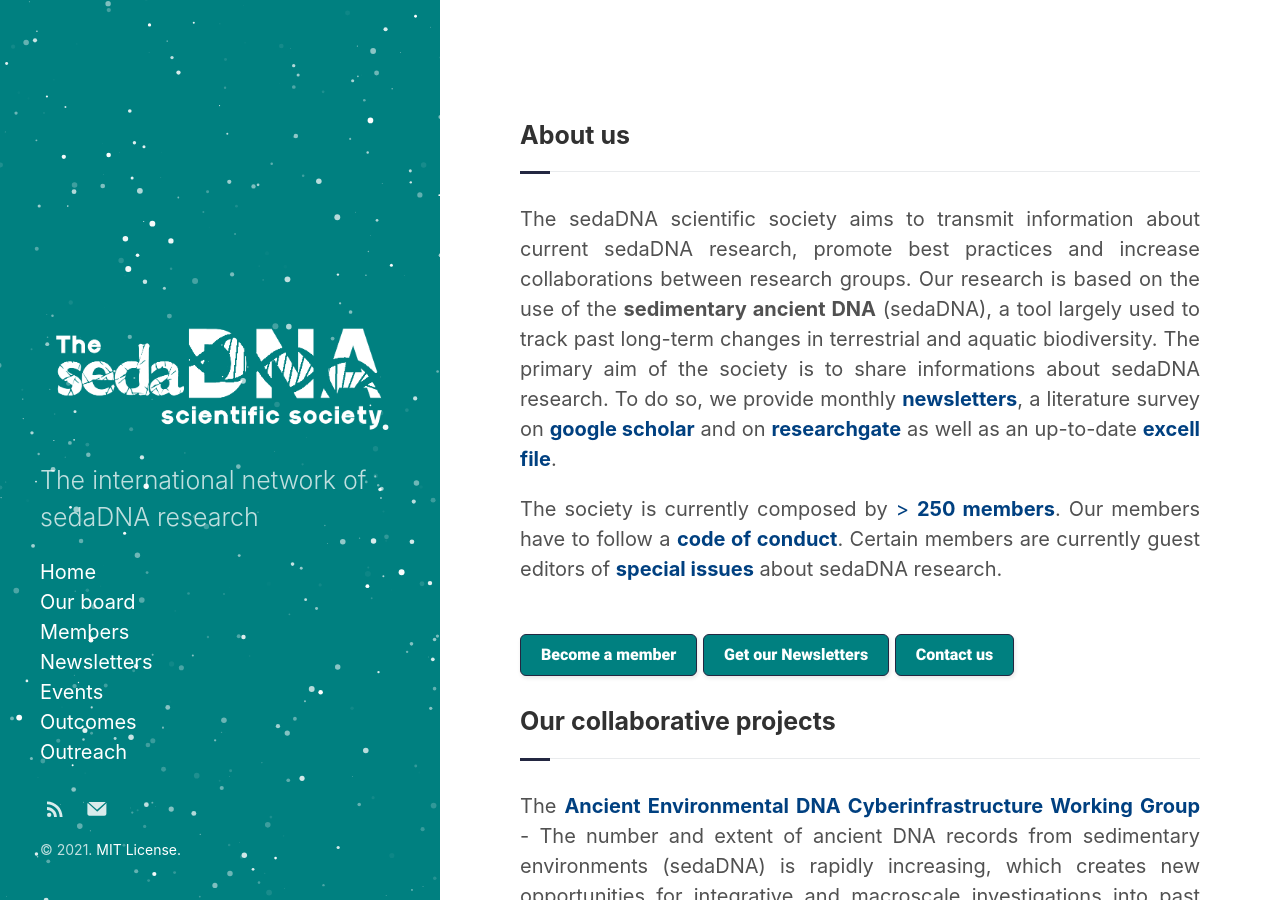
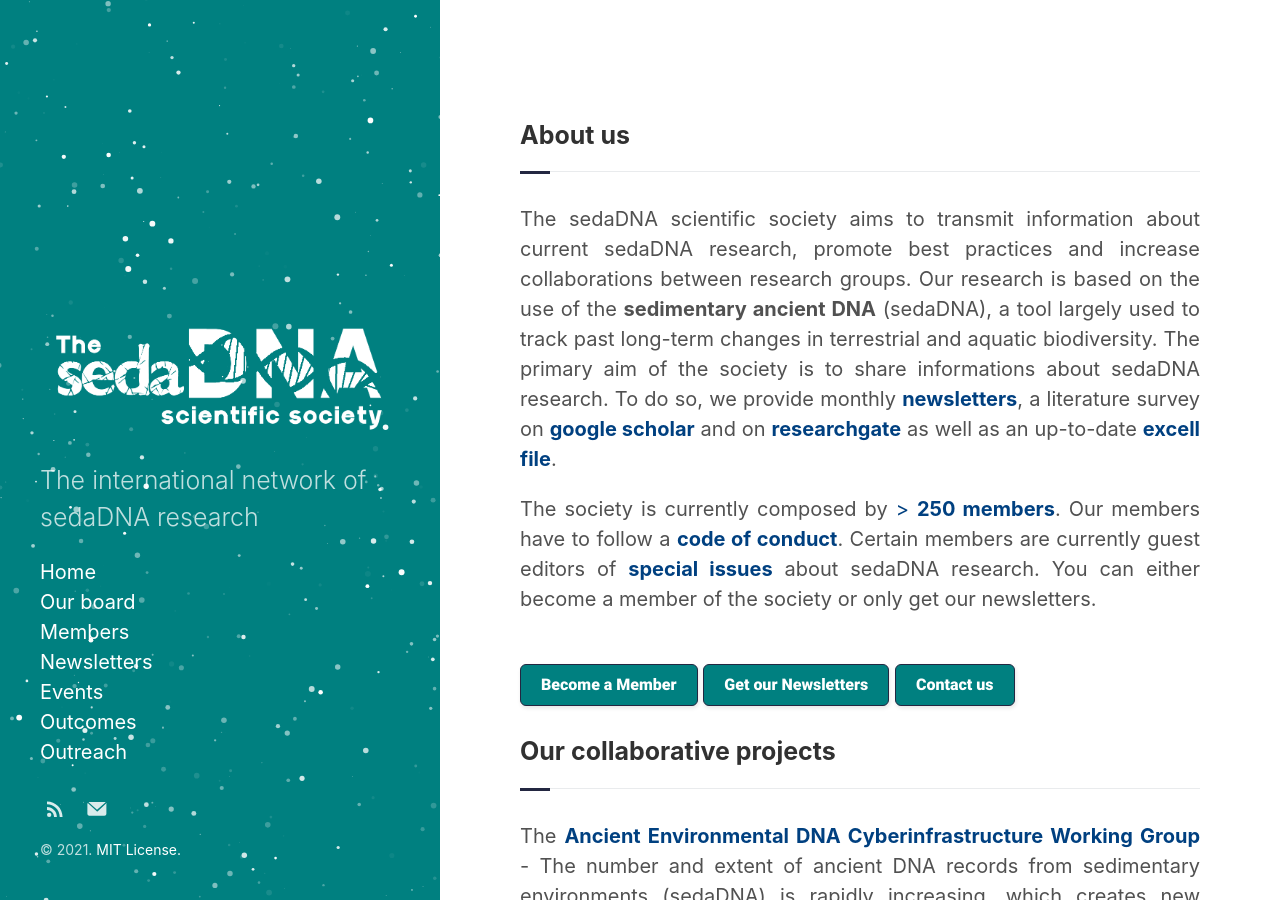
Before and after one commit to sedadna/sedadna.github.io, a Jekyll site: the page built from index.html, in a window 1280 px wide and 900 px high. Built offline with Jekyll 4.4.1, drawn with Linux system fonts in a browser that asks for light colours; the list of posts is cut into pages by our own code.

Commit message:
Update index.html

```diff
--- a/index.html
+++ b/index.html
@@ -4,10 +4,10 @@
 
 <div class="intro">
 <h3 class="section-title underline">About us</h3>
-<p>The sedaDNA scientific society aims to transmit information about current sedaDNA research, promote best practices and increase collaborations between research groups. Our research is based on the use of the <b>sedimentary ancient DNA</b> (sedaDNA), a tool largely used to track past long-term changes in terrestrial and aquatic biodiversity.  The primary aim of the society is to share informations about sedaDNA research. To do so, we provide monthly <a href="/category/news.html"><b>newsletters</b></a>, a literature survey on <a href="https://scholar.google.fr/citations?user=90ytJ14AAAAJ&hl=fr" target="_blank"><b>google scholar</b></a> and on <a href="https://www.researchgate.net/project/Comprehensive-literature-about-ancient-DNA-studies-from-sedimentary-archives-by-the-sedaDNA-scientific-society" target="_blank"><b>researchgate</b></a> as well as an up-to-date <a href="https://drive.google.com/file/d/1fZKL1Vb0xhpDSuqNx_JnYAk0KXEtF0PS/view" target="_blank"><b>excell file</b></a>. </p>
-<p>The society is currently composed by <a href="/category/members.html" target="_blank">> <b>250 members</b></a>. Our members have to follow a <a href="/category/code.html" target="_blank"><b>code of conduct</b></a>. Certain members are currently guest editors of <a href="/category/si.html" target="_blank"><b>special issues</b></a> about sedaDNA research.</p>
-<p> <br>
-<button class="button-join" role="button" onclick="window.open('https://forms.gle/sNqK3VUjHhqUXwbq9','_blank')" type="button">Become a member</button>
+<p>The sedaDNA scientific society aims to transmit information about current sedaDNA research, promote best practices and increase collaborations between research groups. Our research is based on the use of the <b>sedimentary ancient DNA</b> (sedaDNA), a tool largely used to track past long-term changes in terrestrial and aquatic biodiversity. The primary aim of the society is to share informations about sedaDNA research. To do so, we provide monthly <a href="/category/news.html"><b>newsletters</b></a>, a literature survey on <a href="https://scholar.google.fr/citations?user=90ytJ14AAAAJ&hl=fr" target="_blank"><b>google scholar</b></a> and on <a href="https://www.researchgate.net/project/Comprehensive-literature-about-ancient-DNA-studies-from-sedimentary-archives-by-the-sedaDNA-scientific-society" target="_blank"><b>researchgate</b></a> as well as an up-to-date <a href="https://drive.google.com/file/d/1fZKL1Vb0xhpDSuqNx_JnYAk0KXEtF0PS/view" target="_blank"><b>excell file</b></a>. </p>
+<p>The society is currently composed by <a href="/category/members.html" target="_blank">> <b>250 members</b></a>. Our members have to follow a <a href="/category/code.html" target="_blank"><b>code of conduct</b></a>. Certain members are currently guest editors of <a href="/category/si.html" target="_blank"><b>special issues</b></a> about sedaDNA research. You can either become a member of the society or only get our newsletters.</p>
+<br>
+<button class="button-join" role="button" onclick="window.open('https://forms.gle/sNqK3VUjHhqUXwbq9','_blank')" type="button">Become a Member</button>
 <button class="button-join" role="button" onclick="window.open('https://forms.gle/icM9hT6uxy7oGmsUA','_blank')" type="button">Get our Newsletters</button>
 <button class="button-join" role="button" onclick="window.open('https://forms.gle/xzqEpKZa2UmxgFMr5','_blank')" type="button">Contact us</button>
 <br>
```
